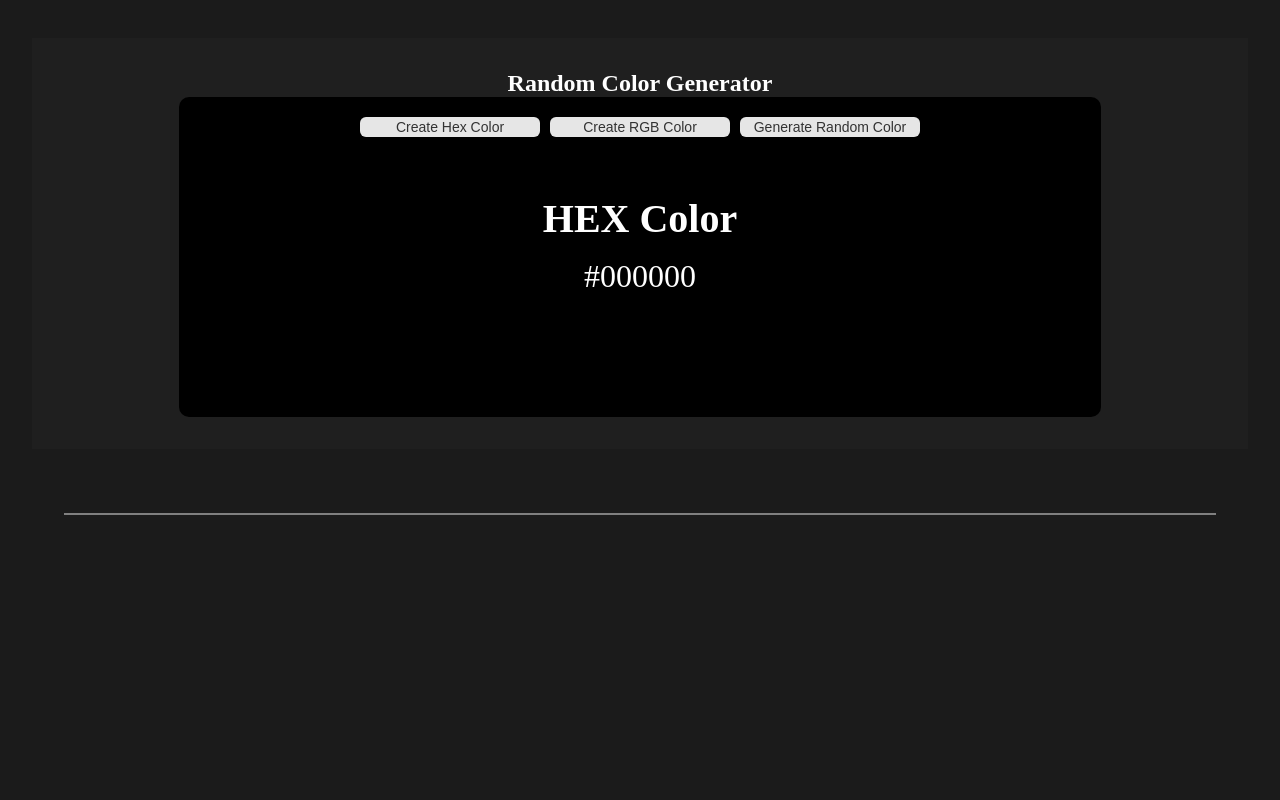
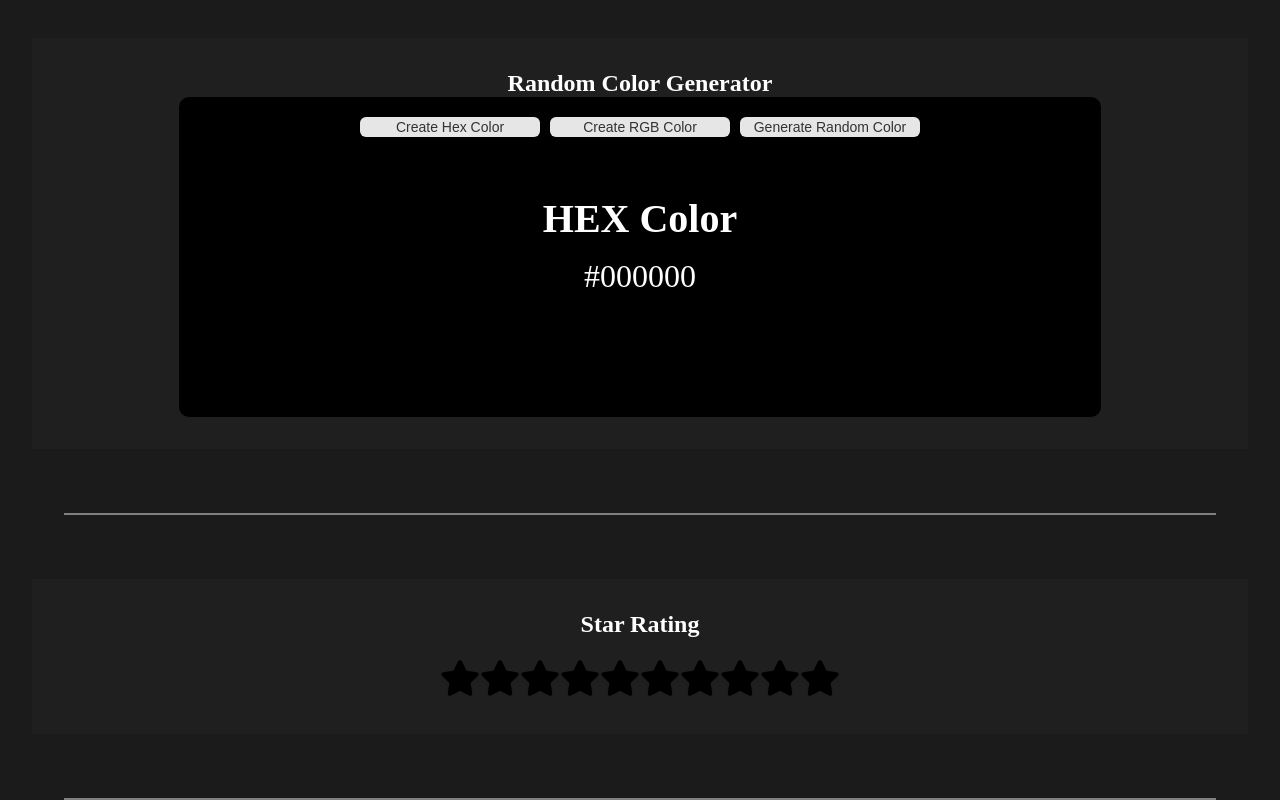
Before and after one commit to syniahpeterson/react-projects, a React (Vite) app in the folder react-projects/: page / in a window 1280 px wide. Shown: the part 656-1456 px from the top of the page. Before the commit the page ends 1171 px from the top, so only its background shows below. Built offline with nearby package versions, Linux system fonts and the light colour scheme.

Commit message:
Add Star Rating component with styles and update dependencies

```diff
--- a/react-projects/package.json
+++ b/react-projects/package.json
@@ -14,7 +14,8 @@
   },
   "dependencies": {
     "react": "^19.1.1",
-    "react-dom": "^19.1.1"
+    "react-dom": "^19.1.1",
+    "react-icons": "^5.5.0"
   },
   "devDependencies": {
     "@eslint/js": "^9.33.0",
--- a/react-projects/src/App.jsx
+++ b/react-projects/src/App.jsx
@@ -2,6 +2,7 @@ import React from "react";
 import "./App.css";
 import Accordion from "./components/accordion";
 import RandomColor from "./components/random-color";
+import StarRating from "./components/star-rating";
 
 function App() {
   return (
@@ -17,6 +18,11 @@ function App() {
         <RandomColor />
       </section>
       <div className="divider"></div>
+      <section id="star-rating">
+        {/* Star Rating */}
+        <StarRating noOfStars={10} />
+      </section>
+      <div className="divider"></div>
     </div>
   );
 }
--- /dev/null
+++ b/react-projects/src/components/star-rating/index.jsx
@@ -0,0 +1,41 @@
+import React, { useState } from "react";
+import { FaStar } from "react-icons/fa";
+import "./styles.css";
+
+const StarRating = ({ noOfStars = 5 }) => {
+  const [rating, setRating] = useState(0);
+  const [hover, setHover] = useState(0);
+
+  const handleClick = (getCurrentIndex) => {
+    setRating(getCurrentIndex);
+  };
+  const handleMouseEnter = (getCurrentIndex) => {
+    setHover(getCurrentIndex);
+  };
+  const handleMouseLeave = () => {
+    setHover(rating);
+  };
+
+  return (
+    <div className="wrapper">
+      <h2>Star Rating</h2>
+      <div className="star-rating">
+        {[...Array(noOfStars)].map((_, index) => {
+          index += 1;
+          return (
+            <FaStar
+              key={index}
+              className={index <= (hover || rating) ? "active" : "inactive"}
+              onClick={() => handleClick(index)}
+              onMouseMove={() => handleMouseEnter(index)}
+              onMouseLeave={() => handleMouseLeave()}
+              size={40}
+            />
+          );
+        })}
+      </div>
+    </div>
+  );
+};
+
+export default StarRating;
--- /dev/null
+++ b/react-projects/src/components/star-rating/styles.css
@@ -0,0 +1,7 @@
+.active {
+  color: #fff700;
+}
+
+.inactive {
+  color: #000000;
+}
```
Also changed, not shown: 1 other file (tests, documents, lock files or other folders).
